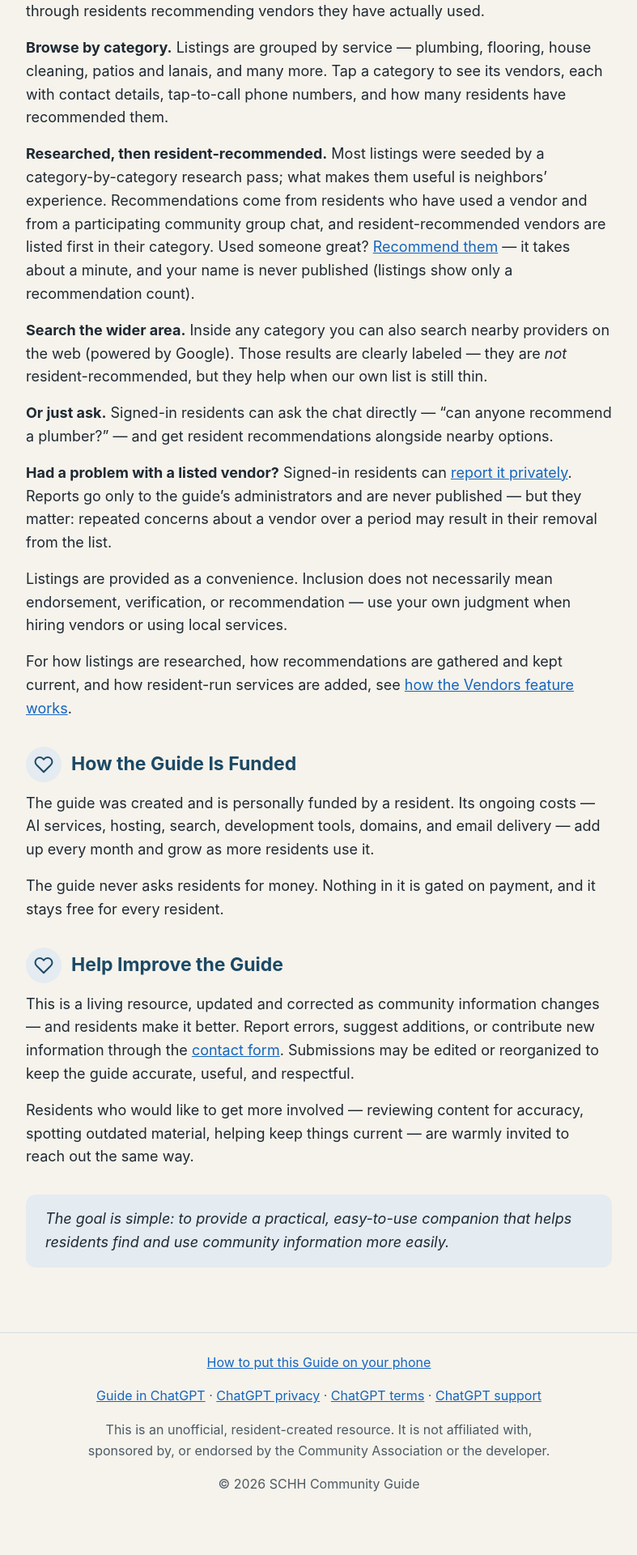
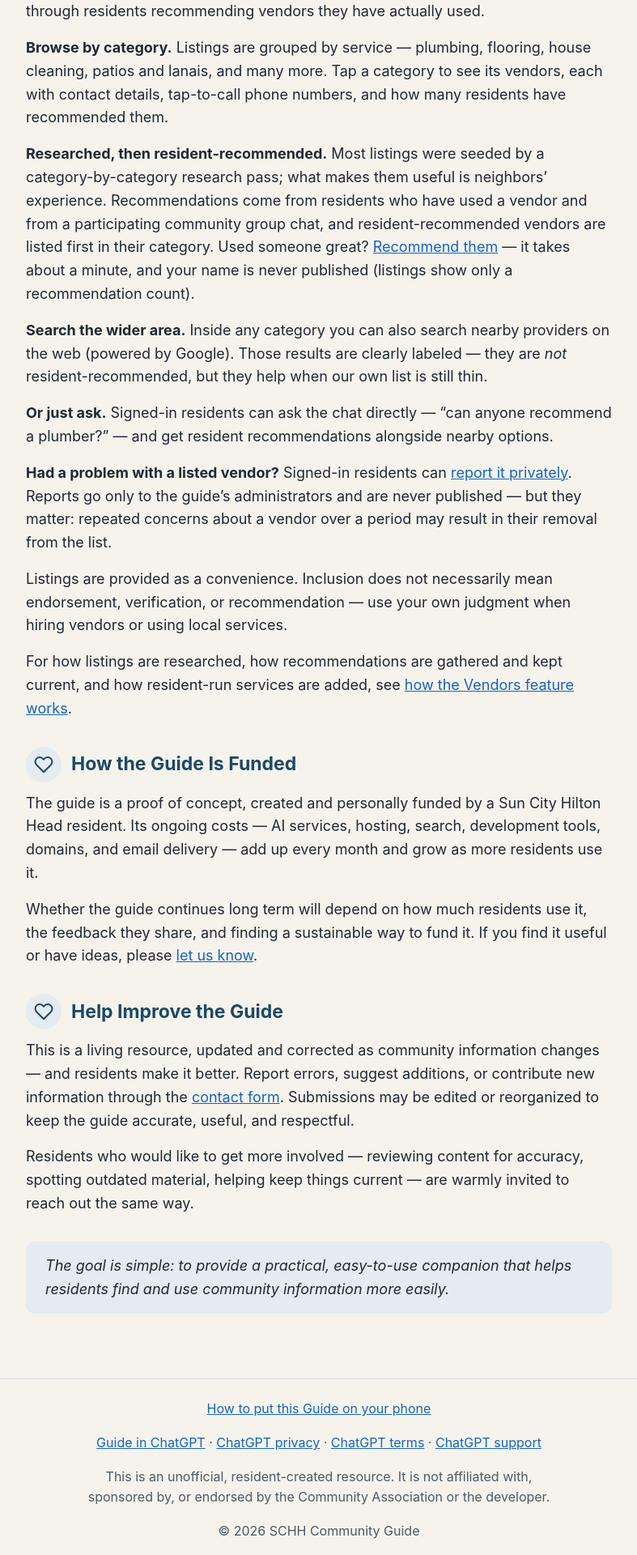
Before and after one commit to rsnyder/schh-info, a Jekyll site: the page built from about/index.html, in a window 1280 px wide. Shown: the part 2143-4063 px from the top of the page at 81% size, without its empty margins (246-1033 px from the left). Built offline with Jekyll 4.4.1, drawn with Linux system fonts in a browser that asks for light colours.

Commit message:
About: describe the guide as a resident-funded proof of concept
Co-Authored-By: Claude Opus 5.5 <noreply@anthropic.com>

```diff
--- a/_data/about.yml
+++ b/_data/about.yml
@@ -77,9 +77,9 @@ sections:
     heading: "How the Guide Is Funded"
     anchor: funding
     body: |-
-      The guide was created and is personally funded by a resident. Its ongoing costs — AI services, hosting, search, development tools, domains, and email delivery — add up every month and grow as more residents use it.
+      The guide is a proof of concept, created and personally funded by a Sun City Hilton Head resident. Its ongoing costs — AI services, hosting, search, development tools, domains, and email delivery — add up every month and grow as more residents use it.
 
-      The guide never asks residents for money. Nothing in it is gated on payment, and it stays free for every resident.
+      Whether the guide continues long term will depend on how much residents use it, the feedback they share, and finding a sustainable way to fund it. If you find it useful or have ideas, please [let us know](/contact/).
 
   - icon: heart
     heading: "Help Improve the Guide"
```
